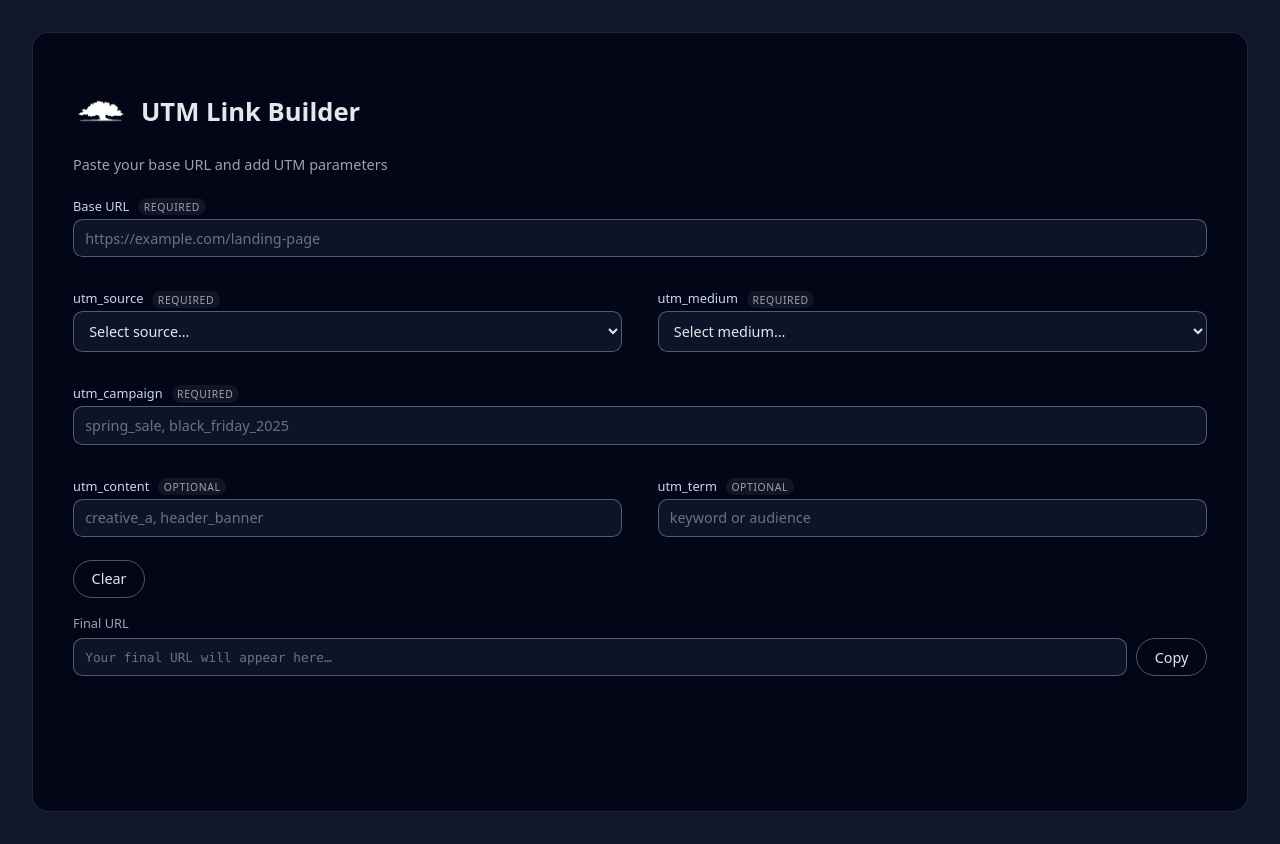
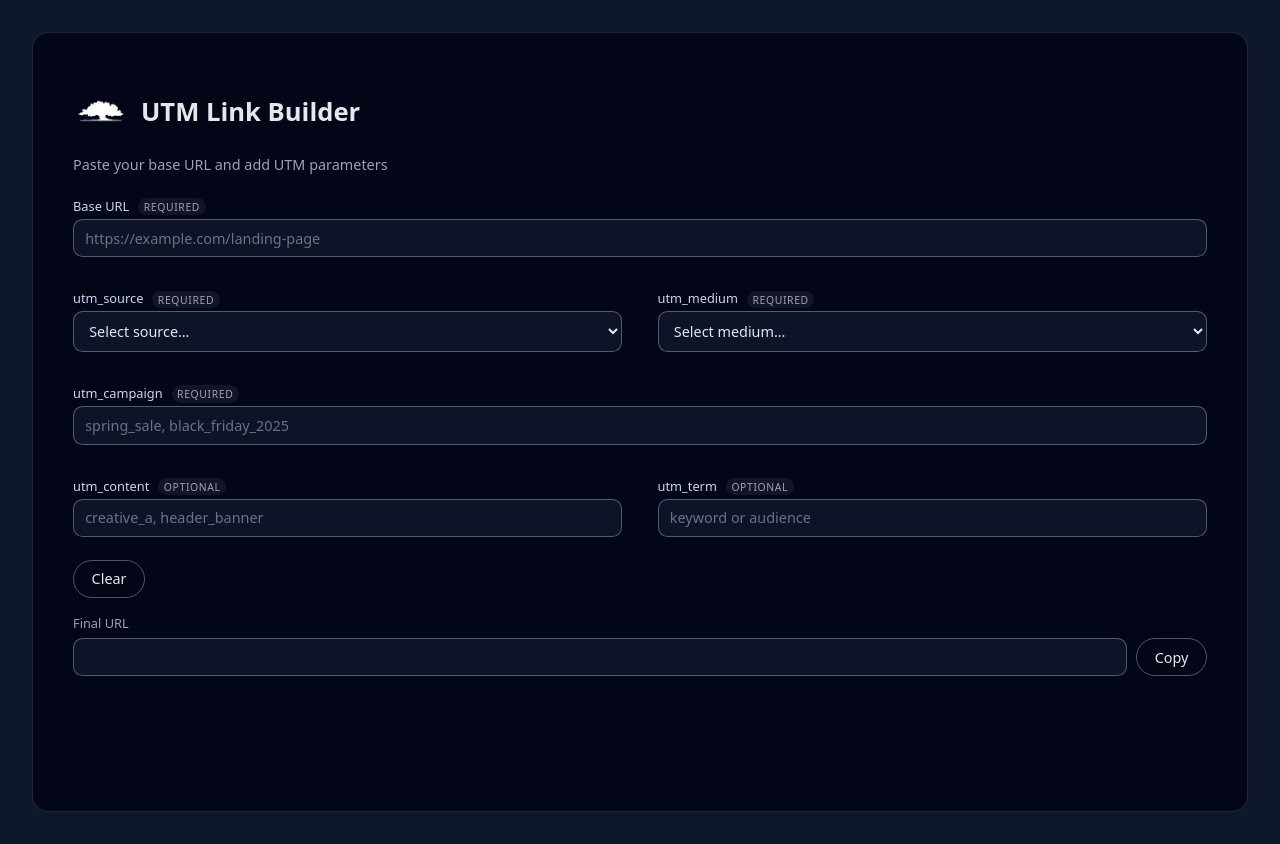
Before and after one commit to lfxgit/BuildURL, a plain HTML site: page index.html in a window 1280 px wide. Drawn offline with Linux system fonts and the light colour scheme.

Commit message:
Update index.html

```diff
--- a/index.html
+++ b/index.html
@@ -108,7 +108,7 @@
         <span>Final URL</span>
       </div>
       <div class="output-row">
-        <input id="resultUrl" type="text" readonly placeholder="Your final URL will appear here…" />
+        <input id="resultUrl" type="text" readonly />
         <button class="btn-ghost" id="copyBtn">Copy</button>
       </div>
       <div class="copy-status" id="copyStatus"></div>
```
